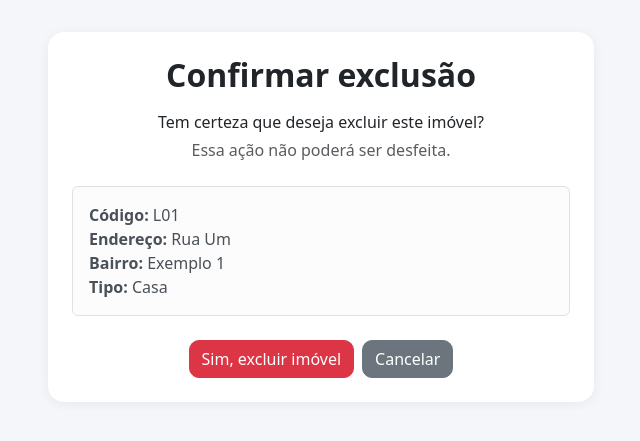
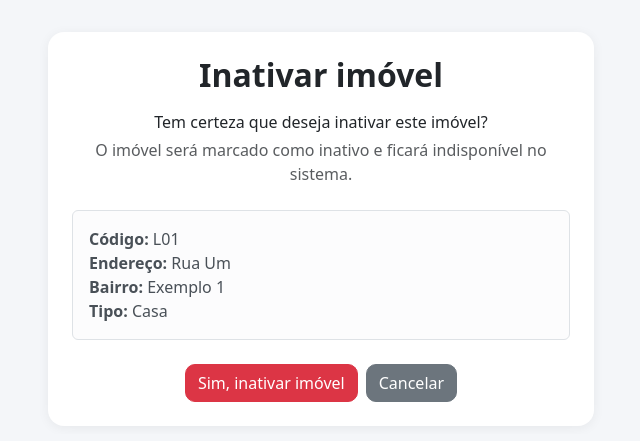
Before and after one commit to Thaisa-Souza/sistema-controle-chaves-pi, a Django app: page /excluir/5/ in a window 1280 px wide. Shown: the part 55-496 px from the top of the page, without its empty margins (319-959 px from the left). Run offline with Django 5.2, Linux system fonts and the light colour scheme; a user stored in the database is signed in; data comes from the database, SQL or seed files in the repository.

Commit message:
Alterado exclusão para inativação de imóveis

```diff
--- a/imoveis/models.py
+++ b/imoveis/models.py
@@ -34,7 +34,7 @@ class Imovel(models.Model):
         return f"{self.codigo} - {self.endereco} - {self.numero}"
 
 class Chave(models.Model):
-    imovel = models.OneToOneField(Imovel, on_delete=models.PROTECT)
+    imovel = models.OneToOneField(Imovel, on_delete=models.CASCADE)
 
     STATUS_CHOICES = [
         ('disponivel', 'Disponível'),
@@ -56,7 +56,7 @@ class Chave(models.Model):
 
 
 class Movimentacao(models.Model):
-    chave = models.ForeignKey(Chave, on_delete=models.PROTECT)
+    chave = models.ForeignKey(Chave, on_delete=models.CASCADE)
 
     usuario = models.ForeignKey(
         User,
--- a/imoveis/templates/imoveis/confirm_delete.html
+++ b/imoveis/templates/imoveis/confirm_delete.html
@@ -11,15 +11,15 @@
             <div class="card-body p-4 text-center">
 
                 <h2 class="fw-bold mb-3">
-                    Confirmar exclusão
+                    Inativar imóvel
                 </h2>
 
                 <p class="mb-1">
-                   Tem certeza que deseja excluir este imóvel?
+                   Tem certeza que deseja inativar este imóvel?
                 </p>
 
                 <p class="text-muted mb-4">
-                Essa ação não poderá ser desfeita.
+                O imóvel será marcado como inativo e ficará indisponível no sistema.
                 </p>
 
                 <div class="alert alert-light border text-start">
@@ -38,7 +38,7 @@
                     <div class="d-flex justify-content-center gap-2 flex-wrap mt-4">
 
                         <button type="submit" class="btn btn-danger">
-                            Sim, excluir imóvel
+                            Sim, inativar imóvel
                         </button>
 
                         <a href="{% url 'imovel_list' %}" class="btn btn-secondary">
--- a/imoveis/views.py
+++ b/imoveis/views.py
@@ -99,14 +99,16 @@ def imovel_update(request, pk):
 def imovel_delete(request, pk):
 
     if not usuario_eh_gerente(request.user):
-        messages.error(request, 'Você não tem permissão para excluir imóveis.')
+        messages.error(request, 'Você não tem permissão para inativar imóveis.')
         return redirect('imovel_list')
 
     imovel = get_object_or_404(Imovel, pk=pk)
 
     if request.method == 'POST':
-        imovel.delete()
-        messages.success(request, 'Imóvel excluído com sucesso!')
+        imovel.status = 'inativo'
+        imovel.save()
+
+        messages.success(request, 'Imóvel inativado com sucesso!')
         return redirect('imovel_list')
 
     return render(request, 'imoveis/confirm_delete.html', {
```
